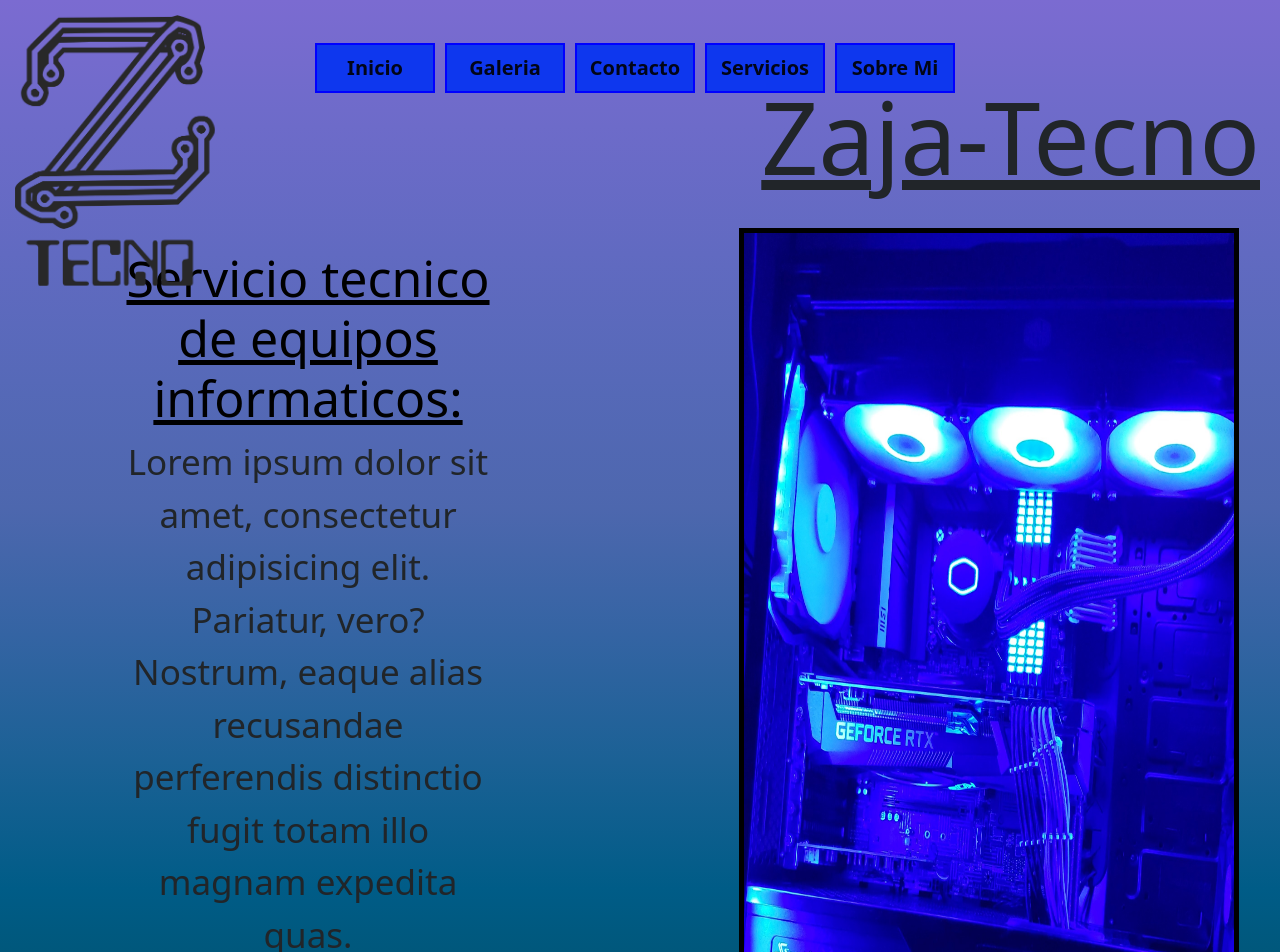
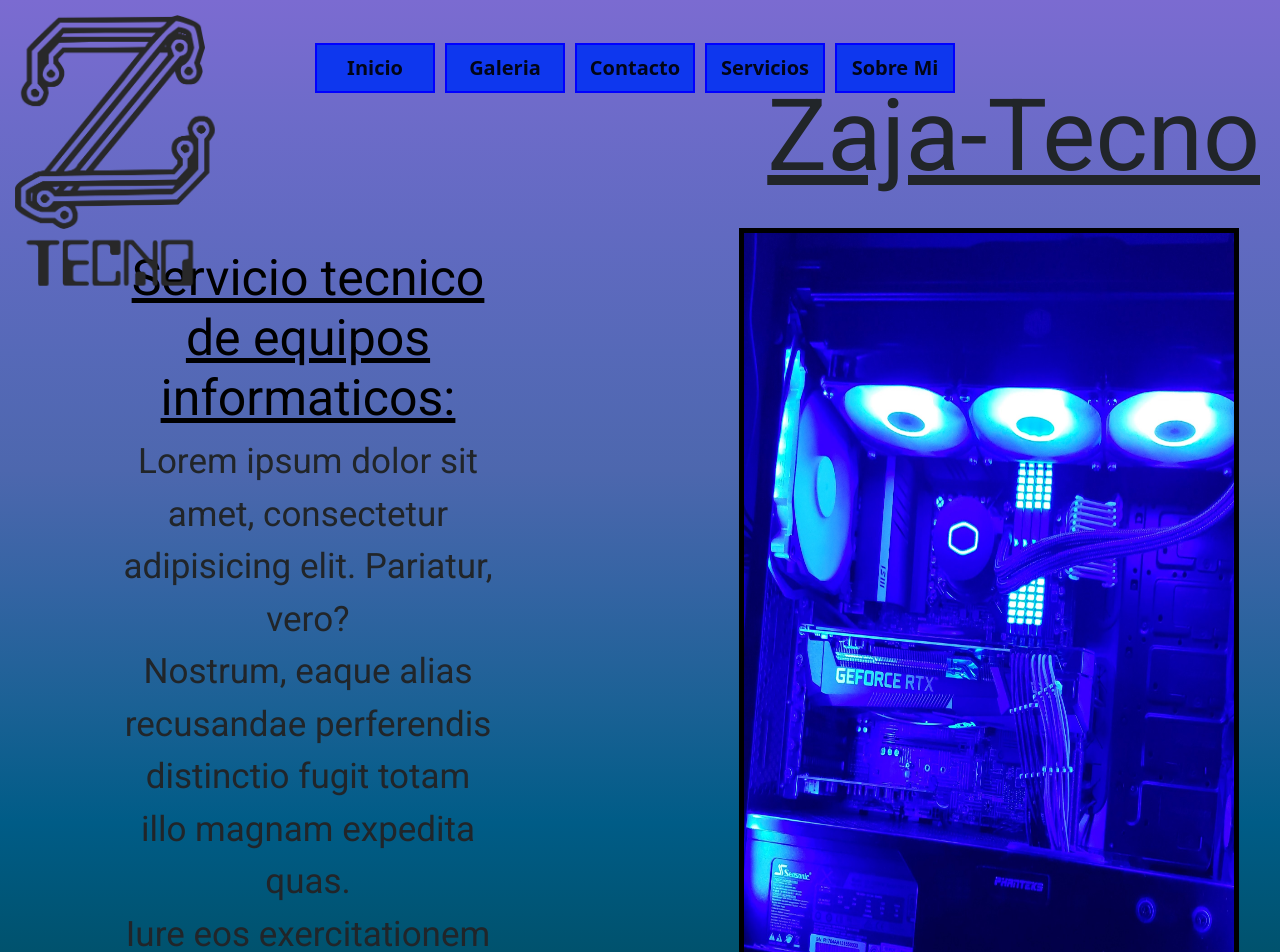
Before and after one commit to PedroZaja/Idea-Zajaczkowski, a website: page Proyecto/index.html in a window 1280 px wide. Shown: the top 952 px of the page. Drawn offline with nearby package versions, Linux system fonts and the light colour scheme.

Commit message:
entrega  de desafio final 2

```diff
--- a/Proyecto/css/estilos.css
+++ b/Proyecto/css/estilos.css
@@ -57,11 +57,13 @@ footer {
   font-style: arial;
   text-align: center;
   margin-top: 20px;
-  text-decoration: underline; }
+  text-decoration: underline;
+  font-family: 'Roboto', sans-serif;  }
 
 .descripcionDeLaPaginaInicio {
   font-size: 35px;
-  text-align: center; }
+  text-align: center;
+  font-family: 'Roboto', sans-serif;  }
 
 .logo {
   position: fixed;
@@ -73,12 +75,14 @@ footer {
   font-size: 100px;
   text-align: right;
   text-decoration: underline;
-  margin-right: 20px; }
+  margin-right: 20px;
+  font-family: 'Roboto', sans-serif;  }
 
 .descripcionDeLaPagina {
   font-size: 35px;
   text-align: center;
-  line-height: 40px; }
+  line-height: 40px;
+  font-family: 'Roboto', sans-serif;  }
 
 .footer {
   text-align: center;
--- a/Proyecto/index.html
+++ b/Proyecto/index.html
@@ -9,7 +9,10 @@
     <script src="https://kit.fontawesome.com/abcf82d336.js" crossorigin="anonymous"></script>
     <link rel="stylesheet" href="https://cdnjs.cloudflare.com/ajax/libs/animate.css/4.1.1/animate.min.css"/>
     <link href="https://cdn.jsdelivr.net/npm/bootstrap@5.0.2/dist/css/bootstrap.min.css" rel="stylesheet" integrity="sha384-EVSTQN3/azprG1Anm3QDgpJLIm9Nao0Yz1ztcQTwFspd3yD65VohhpuuCOmLASjC" crossorigin="anonymous">
-</head>
+    <link rel="preconnect" href="https://fonts.googleapis.com">
+<link rel="preconnect" href="https://fonts.gstatic.com" crossorigin>
+<link href="https://fonts.googleapis.com/css2?family=Roboto&display=swap" rel="stylesheet">
+  </head>
 <body>
 
     <header>
```
Also changed, not shown: Proyecto/pages/cotacto.html (+4 -1 lines), Proyecto/pages/galeria.html (+4 -1 lines), Proyecto/pages/servicios.html (+4 -1 lines), Proyecto/pages/sobre mi.html (+3 -0 lines).
